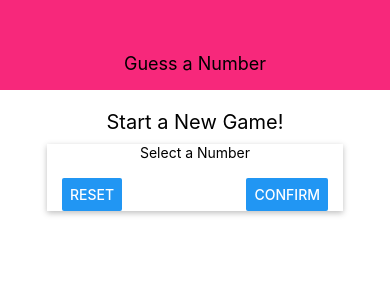
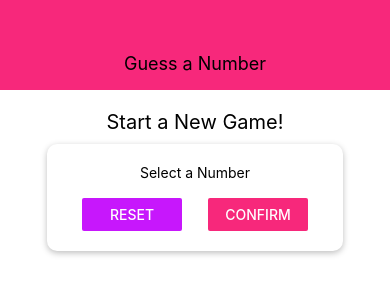
Before and after one commit to perrymacdougall/rn-complete-guide, a React Native app: screen / in a window 390 px wide. Shown: the top 300 px of the page. Built offline with nearby package versions, Linux system fonts and the light colour scheme.

Commit message:
created basic Card structure

```diff
--- /dev/null
+++ b/components/Card.js
@@ -0,0 +1,21 @@
+import React from 'react';
+import { View, StyleSheet } from 'react-native';
+
+const Card = props => {
+    return <View style={{...styles.card, ...props.style}}>{props.children}</View>
+};
+
+const styles = StyleSheet.create({
+    card: {
+        shadowColor: 'black',
+        shadowOffset: { width: 0, height: 2 },
+        shadowRadius: 6,
+        shadowOpacity: 0.26,
+        elevation: 8,
+        backgroundColor: 'white',
+        padding: 20,
+        borderRadius: 10
+    }
+});
+
+export default Card;
--- a/screens/StartGameScreen.js
+++ b/screens/StartGameScreen.js
@@ -1,18 +1,24 @@
 import React from 'react';
 import { View, StyleSheet, Text, TextInput, Button } from 'react-native';
+
+import Card from '../components/Card';
 
 const StartGameScreen = props => {
     return (
         <View style={styles.screen}>
             <Text style={styles.title}>Start a New Game!</Text>
-            <View style={styles.inputContainer}>
+            <Card style={styles.inputContainer}>
                 <Text>Select a Number</Text>
                 <TextInput />
                 <View style={styles.buttonContainer}>
-                    <Button title="Reset" onPress={() => {}} />
-                    <Button title="Confirm" onPress={() => {}} />
+                    <View style={styles.button}>
+                        <Button title="Reset" onPress={() => {}} color="#c717fc" />
+                    </View>
+                    <View style={styles.button}>
+                        <Button title="Confirm" onPress={() => {}} color="#f7287b" />
+                    </View>
                 </View>
-            </View>
+            </Card>
         </View>
     );
 };
@@ -30,18 +36,16 @@
     inputContainer: {
         width: 300,
         maxWidth: '80%',
-        alignItems: 'center',
-        shadowColor: 'black',
-        shadowOffset: { width: 0, height: 2 },
-        shadowRadius: 6,
-        shadowOpacity: 0.26,
-        backgroundColor: 'white'
+        alignItems: 'center'
     },
     buttonContainer: {
         flexDirection: 'row',
         width: '100%',
         justifyContent: 'space-between',
         paddingHorizontal: 15
+    },
+    button: {
+        width: 100
     }
 })
 
```
